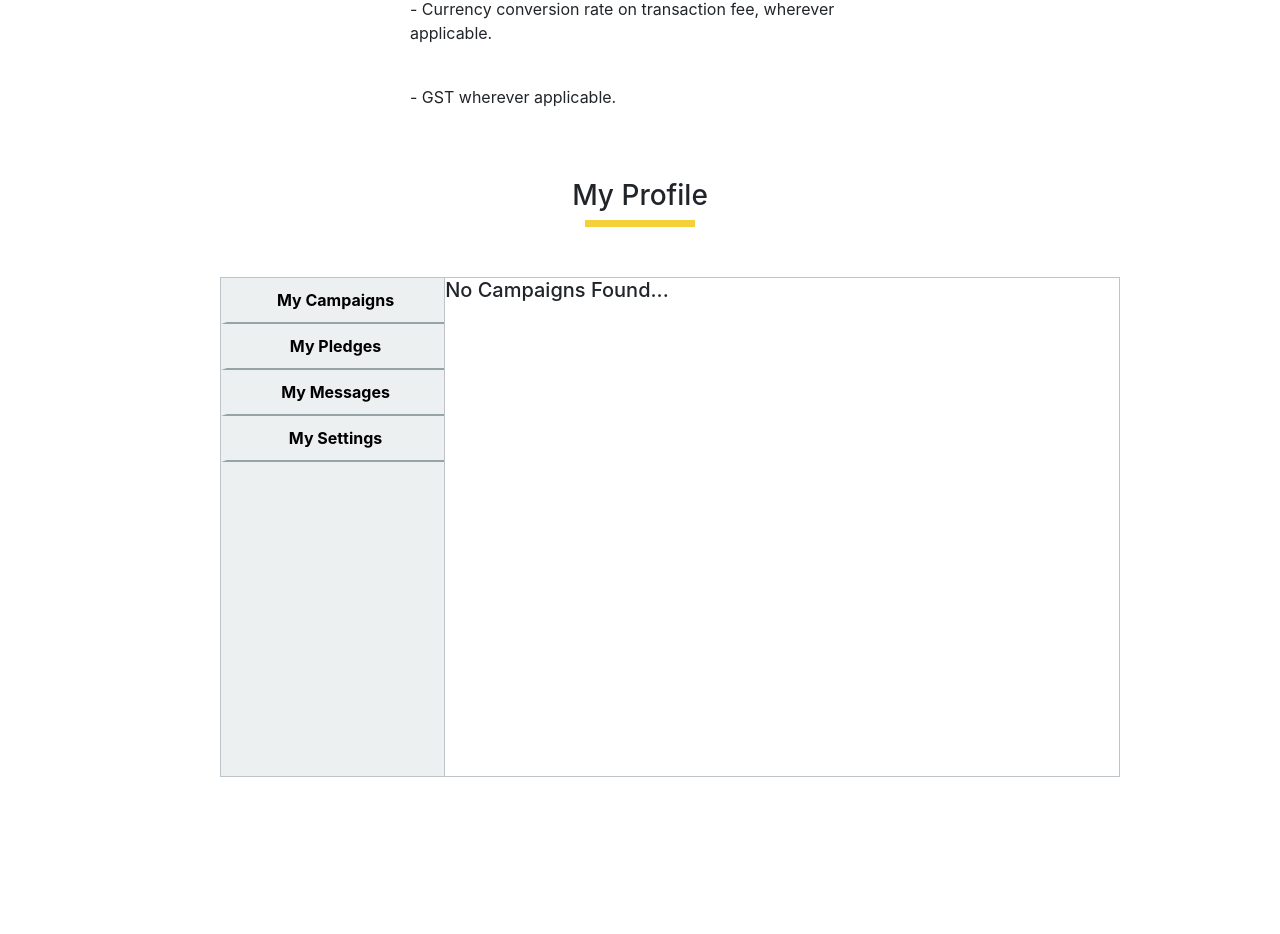
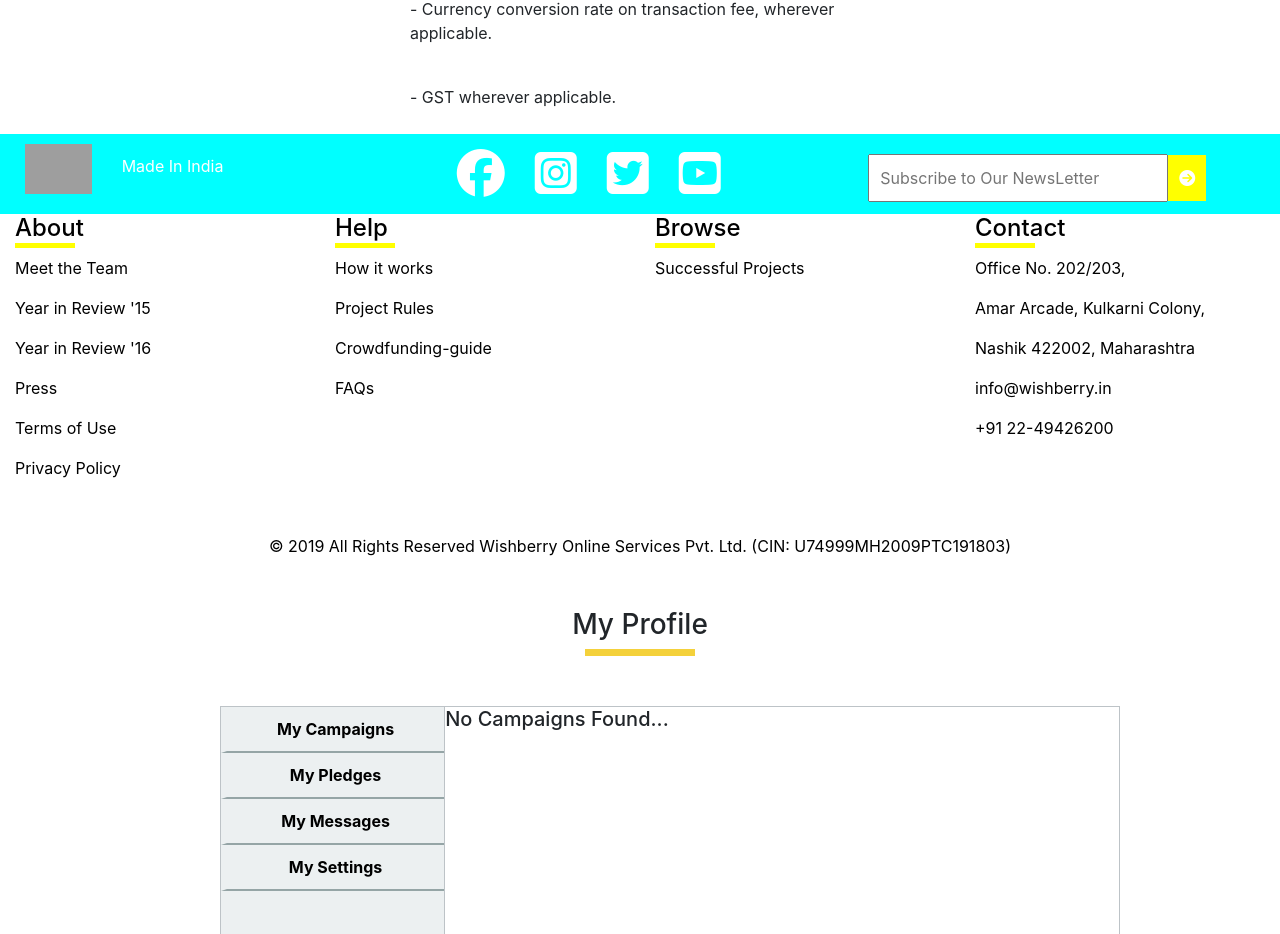
Before and after one commit to mishravibhav/Team-Butane, a React (Create React App) app in the folder wishberry/: page /how-it-works in a window 1280 px wide. Shown: the part 2250-3184 px from the top of the page. Before the commit the page ends 3077 px from the top, so only its background shows below. Built offline with nearby package versions, Linux system fonts and the light colour scheme; grey boxes are pictures that could not be loaded.

Commit message:
Footer Routing

```diff
--- a/wishberry/src/Components/pages/work.jsx
+++ b/wishberry/src/Components/pages/work.jsx
@@ -3,6 +3,7 @@
 import "bootstrap/dist/css/bootstrap.min.css";
 import styled from "styled-components";
 import Styles from "./work.module.css";
+import Footer from "./Footer/footer"
 
 const Head = styled.div`
   margin-top: 50px;
@@ -370,7 +371,9 @@
             <div>- GST wherever applicable.</div>
           </Note>
         </Box>
+        <Footer />
       </div>
+
     );
   }
 }
```
Also changed, not shown: 1 other file (tests, documents, lock files or other folders).
